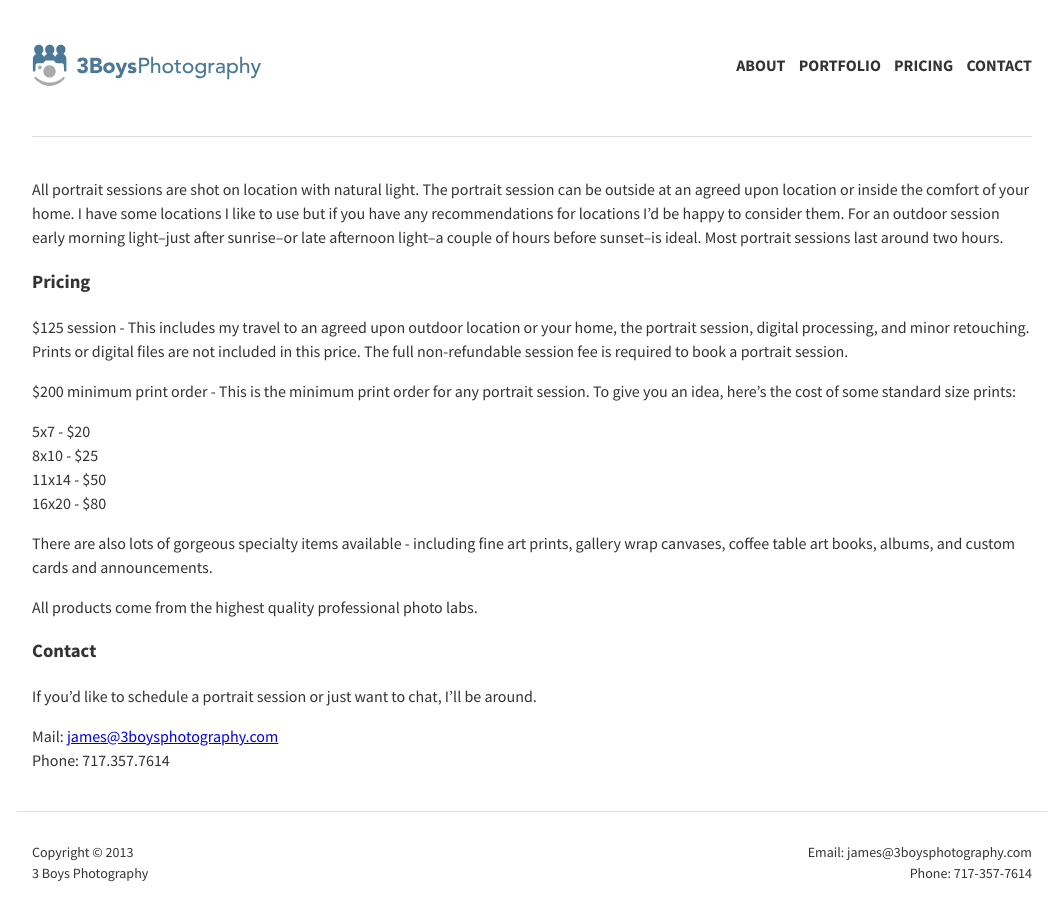
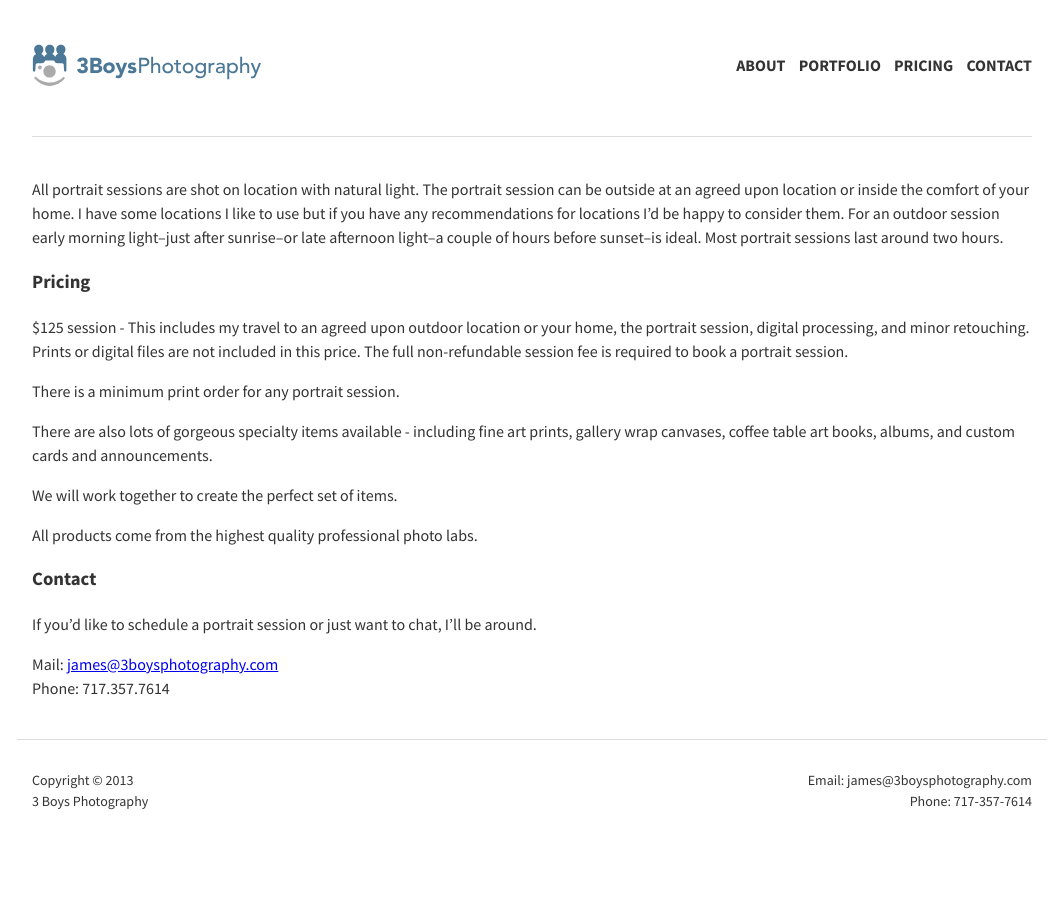
Before and after one commit to 3boysphotography/3boysphotography.github.io, a Jekyll site: the page built from pricing/index.md, in a window 1280 px wide. Shown: the whole page, without its empty margins (108-1171 px from the left). Built offline with Jekyll 4.4.1, drawn with Linux system fonts in a browser that asks for light colours; Markdown is read by kramdown in place of the engine named in the settings.

Commit message:
updated pricing

```diff
--- a/pricing/index.md
+++ b/pricing/index.md
@@ -10,14 +10,11 @@ All portrait sessions are shot on location with natural light. The portrait sess
 
 $125 session - This includes my travel to an agreed upon outdoor location or your home, the portrait session, digital processing, and minor retouching. Prints or digital files are not included in this price. The full non-refundable session fee is required to book a portrait session.
 
-$200 minimum print order - This is the minimum print order for any portrait session. To give you an idea, here's the cost of some standard size prints:
-
-5x7 - $20
-8x10 - $25
-11x14 - $50
-16x20 - $80
+There is a minimum print order for any portrait session.
 
 There are also lots of gorgeous specialty items available - including fine art prints, gallery wrap canvases, coffee table art books, albums, and custom cards and announcements.
+
+We will work together to create the perfect set of items.
 
 All products come from the highest quality professional photo labs.
 
```
